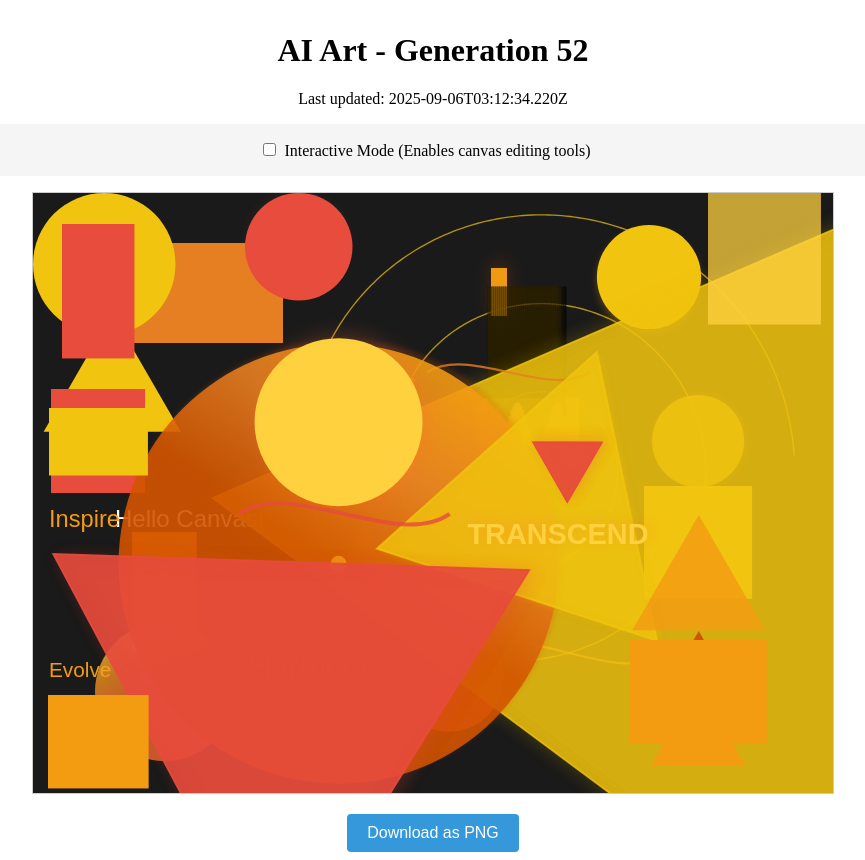
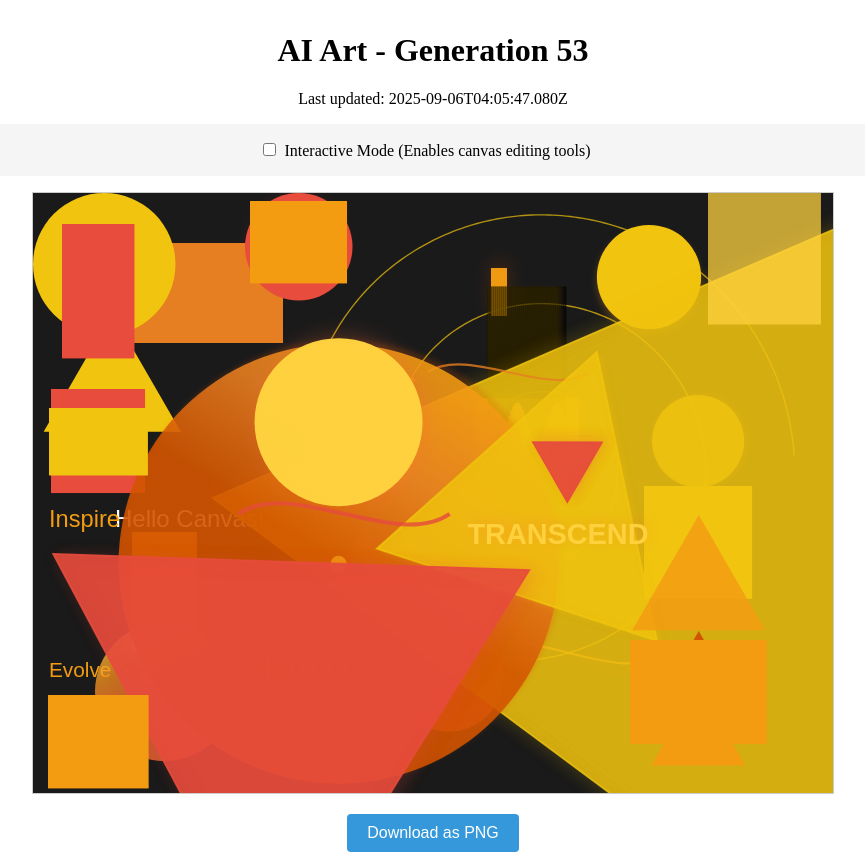
Before and after one commit to mcclowes/ai-art, a React (Vite) app: page / in a window 1280 px wide. Shown: the whole page, without its empty margins (207-1072 px from the left). Built offline with nearby package versions, Linux system fonts and the light colour scheme.

Commit message:
Improve artwork - Generation 53

```diff
--- a/src/artwork-state.ts
+++ b/src/artwork-state.ts
@@ -741,9 +741,18 @@ export const artworkState: ArtworkState = {
       "height": 93.43040178290785,
       "fillStyle": "#f39c12",
       "id": "element_1757128354220"
+    },
+    {
+      "type": "rectangle",
+      "x": 217,
+      "y": 8,
+      "width": 97.03240792421667,
+      "height": 82.43095703879038,
+      "fillStyle": "#f39c12",
+      "id": "element_1757131547080"
     }
   ],
-  "generation": 52,
-  "lastUpdated": "2025-09-06T03:12:34.220Z",
+  "generation": 53,
+  "lastUpdated": "2025-09-06T04:05:47.080Z",
   "cycleStarted": "2025-09-04T00:19:55.543Z"
 };
```
